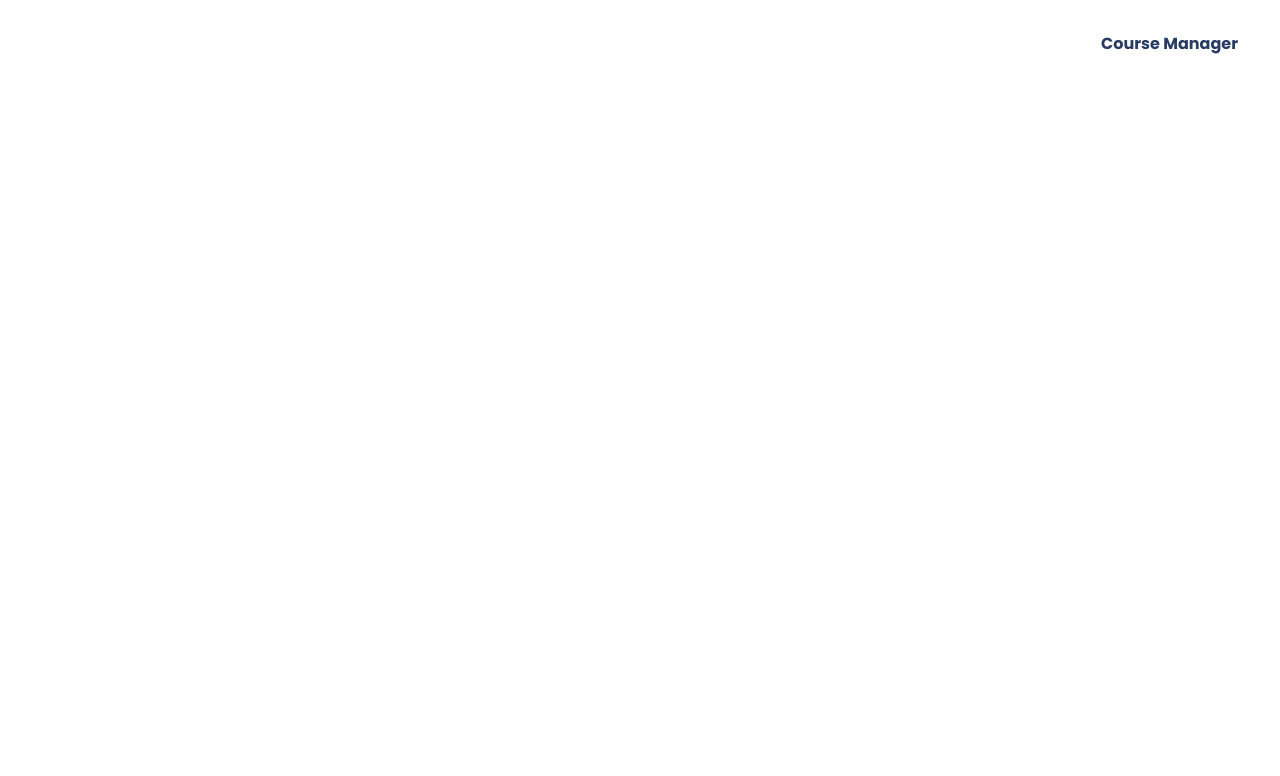
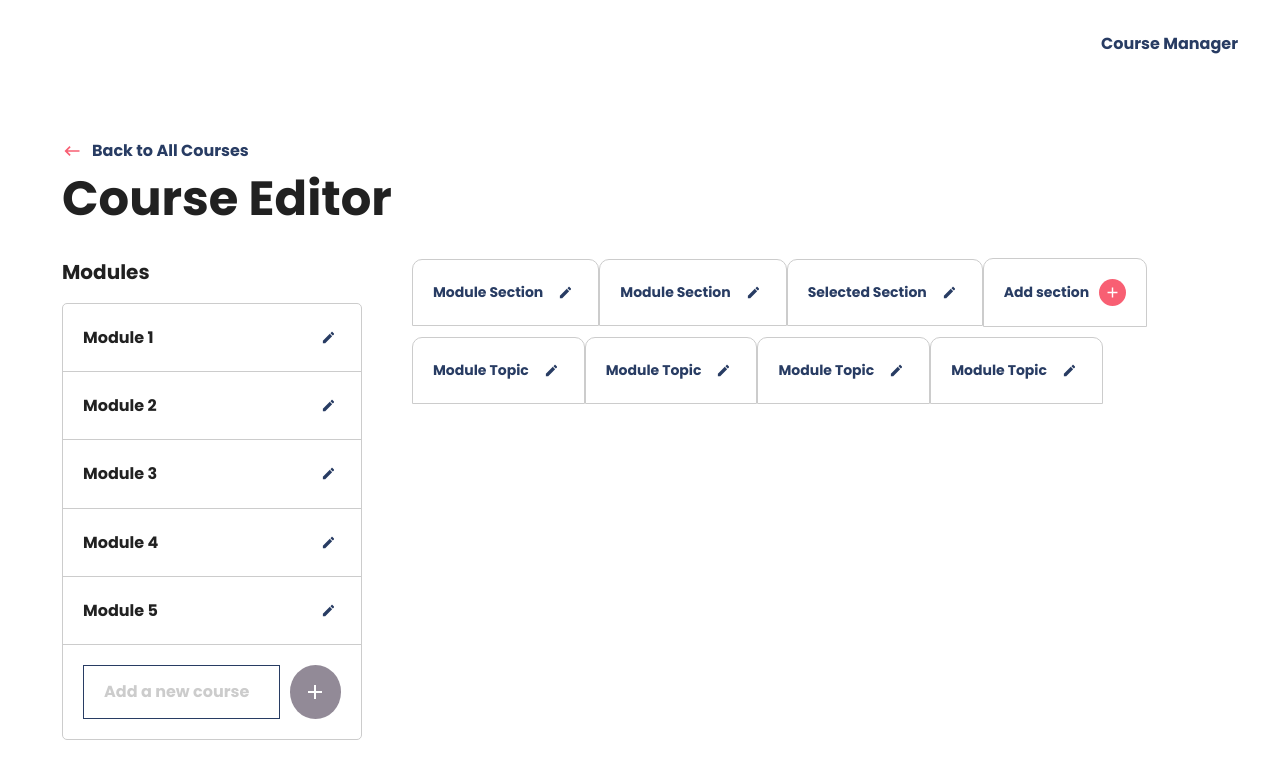
Before and after one commit to alecherryy/wbdv-wp21-02-apizzoccheri-client-react, a React (Create React App) app: page /courses/editor in a window 1280 px wide. Shown: the top 776 px of the page. Built offline with nearby package versions, Linux system fonts and the light colour scheme.

Commit message:
add back link

```diff
--- a/src/components/CourseEditor/CourseEditor.js
+++ b/src/components/CourseEditor/CourseEditor.js
@@ -1,5 +1,6 @@
 import "./styles.scss";
 import React from "react";
+import { Link } from 'react-router-dom';
 
 import { Constrain } from "../../layouts/Constrain/Constrain";
 import { Sidebar } from "../../layouts/Sidebar/Sidebar";
@@ -13,6 +14,7 @@ import { AddCourse } from "../../components/AddCourse/AddCourse";
 export const CourseEditor = () => {
     return(
         <Constrain>
+            <Link className="back" to="/courses">Back to All Courses</Link>
             <h1>Course Editor</h1>
             <Sidebar>
             <div classNameName="sidebar__aside">
--- a/src/components/CourseEditor/styles.scss
+++ b/src/components/CourseEditor/styles.scss
@@ -2,6 +2,15 @@
 
 // @file
 // Course editor
+
+.back {
+    background-image: url('../../images/icon-back.svg');
+    background-position: left center;
+    background-repeat: no-repeat;
+    background-size: 20px;
+    padding-left: $spacing-3;
+    text-decoration: none;
+}
 
 .list-modules {
     @include list-clean;
--- a/src/components/CourseManager/CourseManager.js
+++ b/src/components/CourseManager/CourseManager.js
@@ -18,7 +18,7 @@ export const CourseManager = () => {
             </div>
 
             <Route path="/courses" exact component={AllCourses}/>
-            <Route path="/course-editor" exact component={CourseEditor} />
+            <Route path="/courses/editor" exact component={CourseEditor} />
         </Router>
     )
 }
--- a/src/components/GridCard/GridCard.js
+++ b/src/components/GridCard/GridCard.js
@@ -55,7 +55,7 @@ class GridCard extends React.Component {
                 {
                     this.state.editing === false &&
                     <h4 className="grid-card__title">
-                        <Link to='/course-editor'>
+                        <Link to='/courses/editor'>
                             {this.state.course.title}
                         </Link>
                     </h4>
--- a/src/components/TableRow/TableRow.js
+++ b/src/components/TableRow/TableRow.js
@@ -53,7 +53,7 @@ class TableRow extends React.Component {
                 {
                     this.state.editing === false &&
                     <h4 className="table-row__title">
-                        <Link to='/course-editor'>
+                        <Link to='/courses/editor'>
                             {this.state.course.title}
                         </Link>
                     </h4>
```
Also changed, not shown: src/images/icon-back.svg (added).
